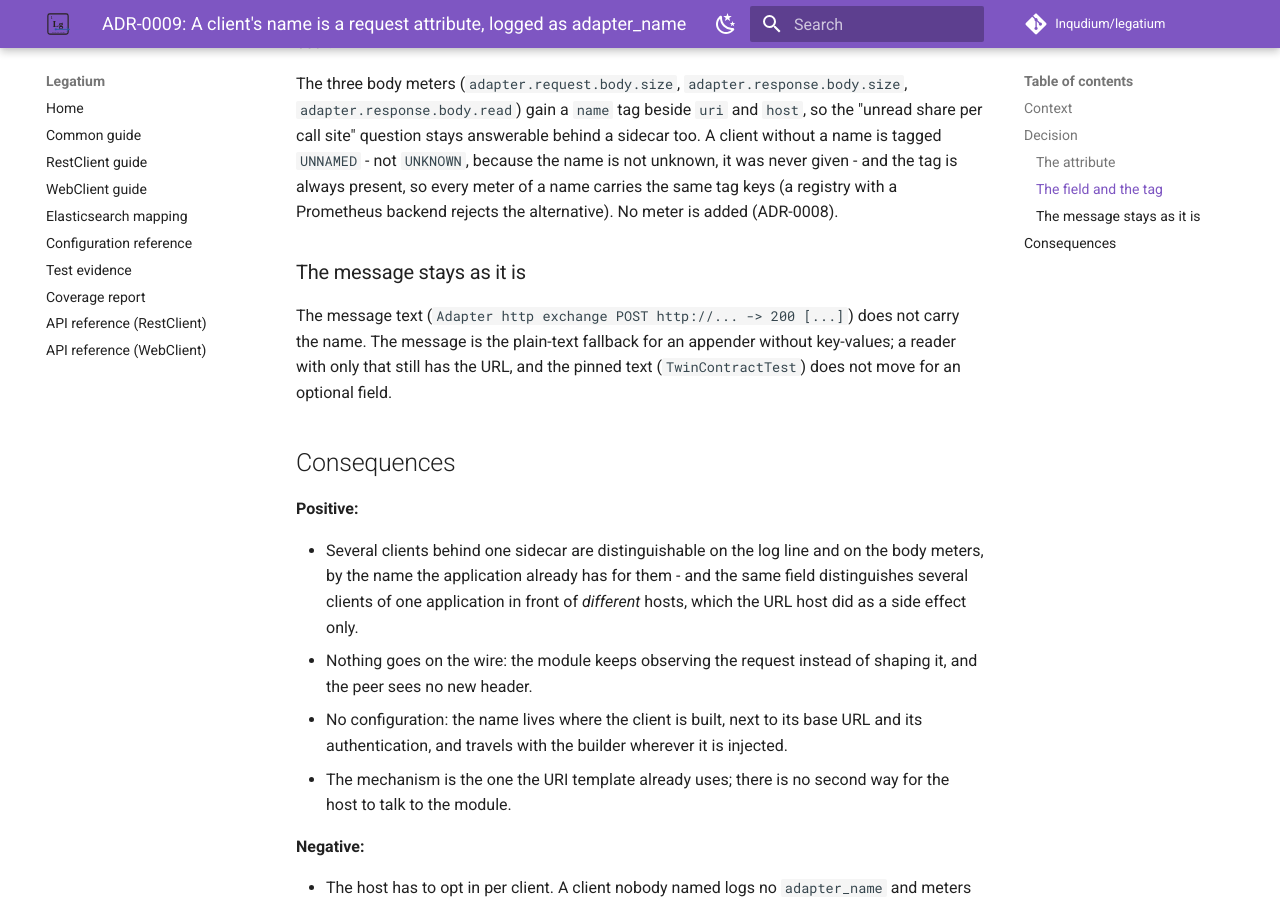
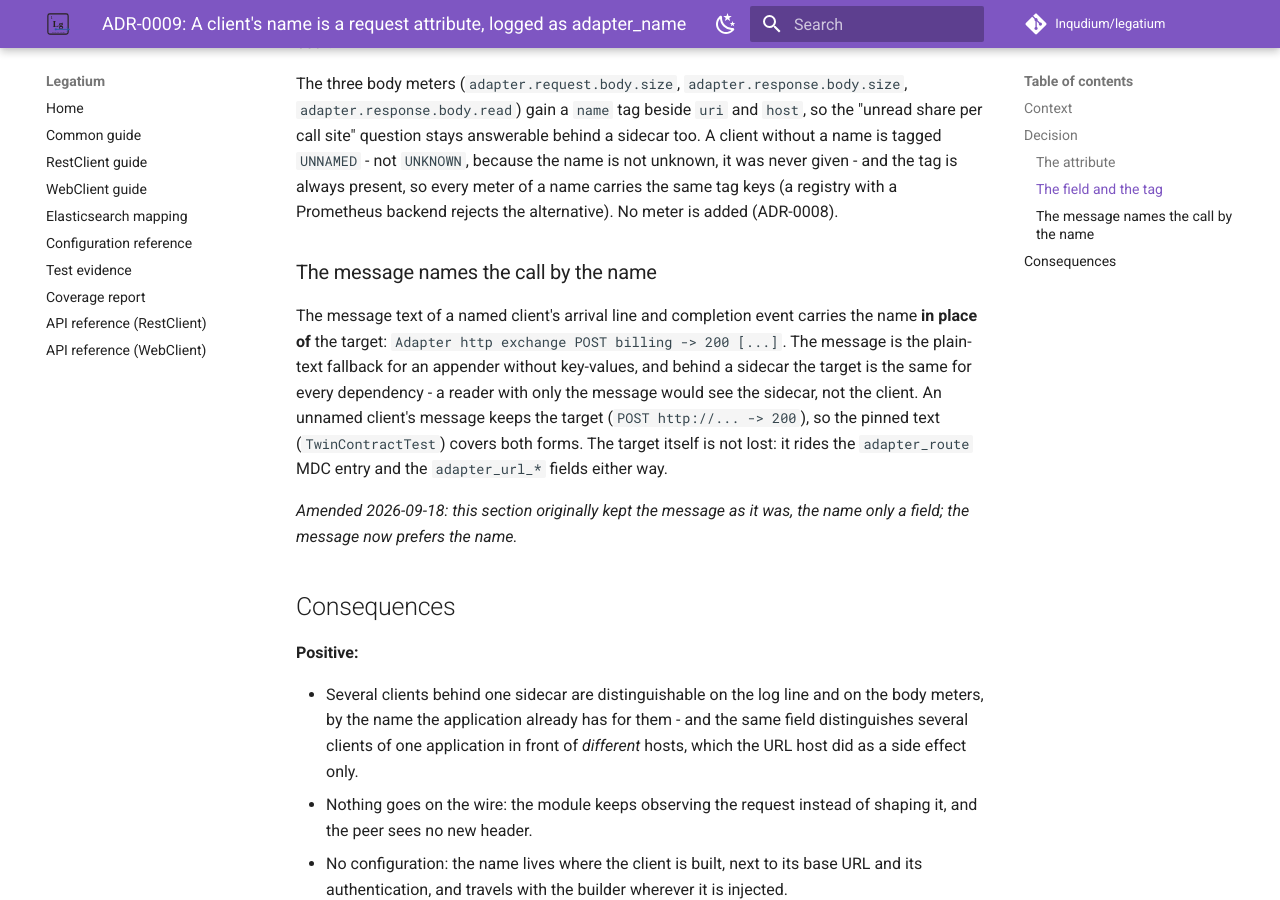
Before and after one commit to Inqudium/legatium, an MkDocs documentation site: the page built from docs/adr/ADR-0009-adapter-name-is-a-request-attribute.md, in a window 1280 px wide and 900 px high, scrolled down 2163 px. Built offline with MkDocs 1.6.1 and Material for MkDocs 9.7.7, drawn with Linux system fonts in a browser that asks for light colours; comment, search, counter and statistics services are not loaded.

Commit message:
Name a named client's call by its name in the exchange message
Behind an egress sidecar the request target is the same for every
dependency, so a plain-text appender that shows only the message could
not tell a named client's calls apart: adapter_name rode the key-values,
the message kept the URL. Both twins' arrival line and completion event
now name the call by the client's name in place of the target
("Adapter http exchange POST billing -> 200 [...]") through a new
Exchange.subject - the name when the host gave one, the target otherwise.
The target itself stays on the adapter_route MDC entry and the
adapter_url_* fields; an unnamed client's message is unchanged. The
interceptor's internal breadcrumbs keep the target, they are diagnostics.

TwinContractTest pins both forms in both twins, the adapter_name tests
assert the message. ADR-0009's message section said the opposite and is
amended; the common guide (4, 7.1, 7.7), both module READMEs and guides
and the root README show the named form, the changelog has the entry.

Co-Authored-By: Claude Fable 5.1 <noreply@anthropic.com>

```diff
--- a/docs/adr/ADR-0009-adapter-name-is-a-request-attribute.md
+++ b/docs/adr/ADR-0009-adapter-name-is-a-request-attribute.md
@@ -107,13 +107,21 @@ was never given - and the tag is always present, so every meter of a
 name carries the same tag keys (a registry with a Prometheus backend
 rejects the alternative). No meter is added (ADR-0008).
 
-### The message stays as it is
+### The message names the call by the name
 
-The message text (`Adapter http exchange POST http://... -> 200 [...]`)
-does not carry the name. The message is the plain-text fallback for
-an appender without key-values; a reader with only that still has the
-URL, and the pinned text (`TwinContractTest`) does not move for an
-optional field.
+The message text of a named client's arrival line and completion
+event carries the name **in place of** the target:
+`Adapter http exchange POST billing -> 200 [...]`. The message is the
+plain-text fallback for an appender without key-values, and behind a
+sidecar the target is the same for every dependency - a reader with
+only the message would see the sidecar, not the client. An unnamed
+client's message keeps the target (`POST http://... -> 200`), so the
+pinned text (`TwinContractTest`) covers both forms. The target itself
+is not lost: it rides the `adapter_route` MDC entry and the
+`adapter_url_*` fields either way.
+
+*Amended 2026-09-18: this section originally kept the message as it
+was, the name only a field; the message now prefers the name.*
 
 ## Consequences
 
```
Also changed, not shown: CHANGELOG.md (+9 -0 lines), README.md (+2 -1 lines), docs/GUIDE.md (+19 -6 lines), legatium-restclient-logging/README.md (+11 -2 lines), legatium-restclient-logging/docs/GUIDE.md (+4 -2 lines), legatium-webclient-logging/README.md (+11 -2 lines), legatium-webclient-logging/docs/GUIDE.md (+4 -2 lines), 8 other files.
